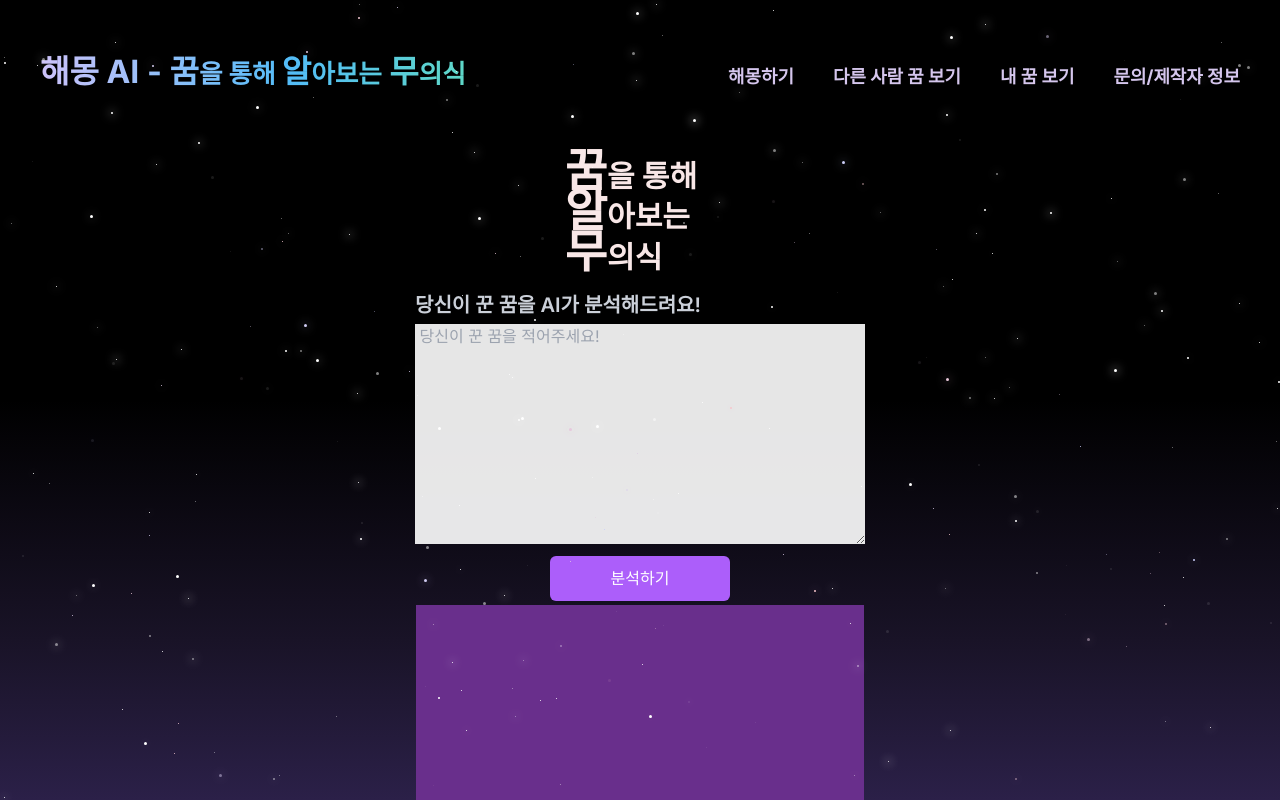
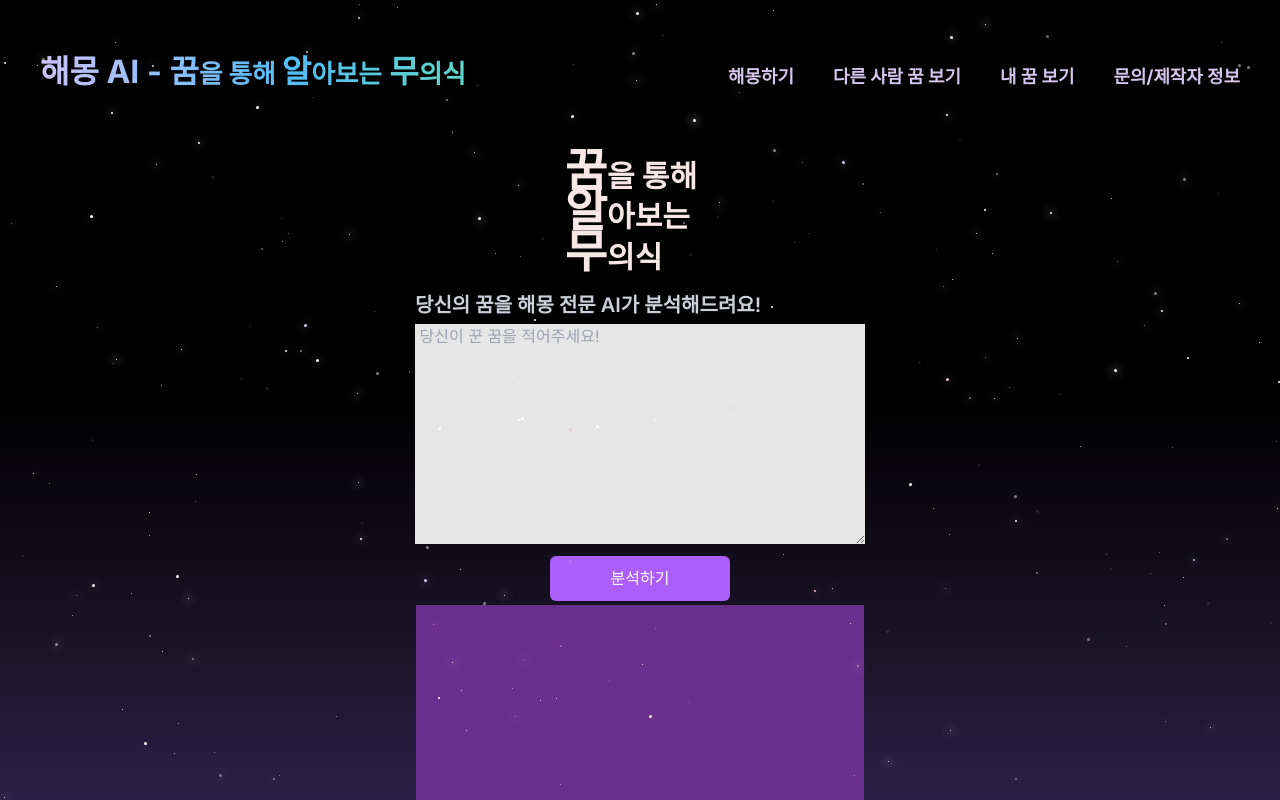
Before and after one commit to KimRunning/AI-Dream-interpretation, a Next.js app: page / in a window 1280 px wide. Built offline with nearby package versions, Linux system fonts and the light colour scheme.

Commit message:
메인 페이지 textarea의 제목 부분 설명 변경

```diff
--- a/app/page.tsx
+++ b/app/page.tsx
@@ -24,7 +24,7 @@ export default function Chat() {
           </span>
         </section>
         <section className="bg-black-500 w-[40%] h-[400px] mx-auto items-center flex flex-col justify-center">
-          <span className="w-[450px] text-[20px] text-[#CBD0D9] font-semibold">당신이 꾼 꿈을 AI가 분석해드려요!</span>
+          <span className="w-[450px] text-[20px] text-[#CBD0D9] font-semibold">당신의 꿈을 해몽 전문 AI가 분석해드려요!</span>
           <form className="m-1 w-[460px] flex flex-col items-center justify-center" onSubmit={onSubmitHandler}>
             <textarea
               className="w-[450px] h-[220px] bg-white bg-opacity-90"
```
